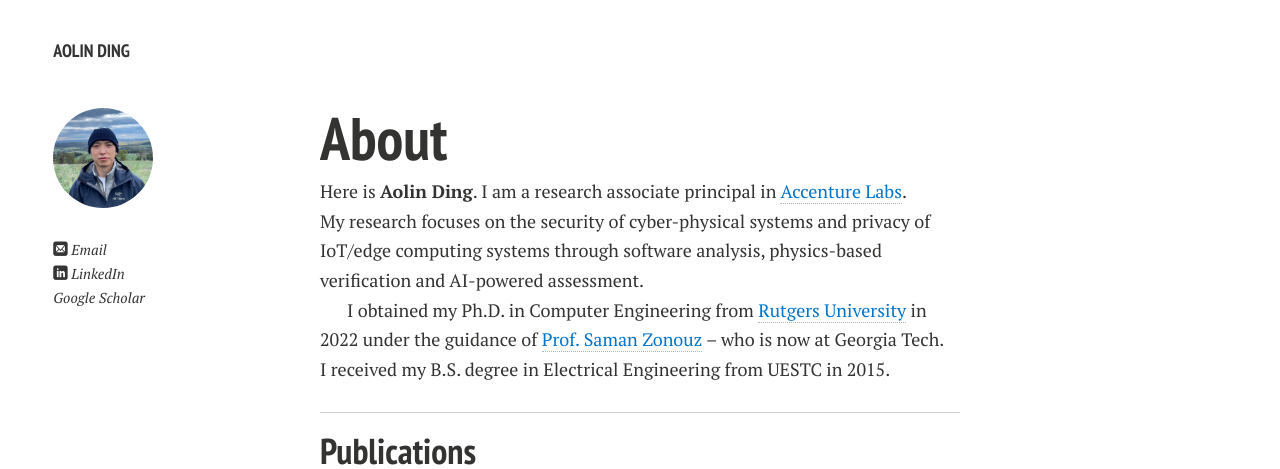
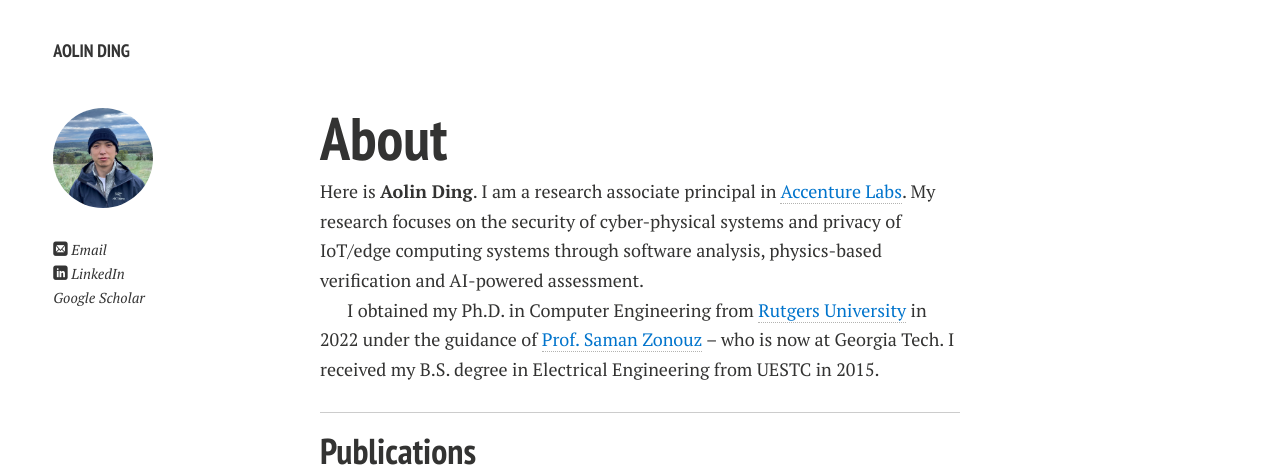
Before and after one commit to aolind/aolind.github.io, a Jekyll site: the page built from index.md, in a window 1280 px wide. Shown: the top 469 px of the page. Built offline with Jekyll 4.4.1, drawn with Linux system fonts in a browser that asks for light colours; nearby versions of some CDN libraries; comment, search, counter and statistics services are not loaded; a style sheet for code colours, icons or effects is not loaded; our own code applies the rules of GitHub Pages for plain Markdown files.

Commit message:
Fix formats

```diff
--- a/index.md
+++ b/index.md
@@ -4,11 +4,9 @@ layout: page
 
 # About
 
-Here is **Aolin Ding**. I am a research associate principal in [<font color='0074cc'>Accenture Labs</font>](https://www.accenture.com/us-en/about/accenture-labs-index).\
-My research focuses on the security of cyber-physical systems and privacy of IoT/edge computing systems through software analysis, physics-based verification and AI-powered assessment.
+Here is **Aolin Ding**. I am a research associate principal in [<font color='0074cc'>Accenture Labs</font>](https://www.accenture.com/us-en/about/accenture-labs-index). My research focuses on the security of cyber-physical systems and privacy of IoT/edge computing systems through software analysis, physics-based verification and AI-powered assessment.
 
-I obtained my Ph.D. in Computer Engineering from [<font color='0074cc'>Rutgers University</font>](https://www.ece.rutgers.edu/) in 2022 under the guidance of [<font color='0074cc'>Prof. Saman Zonouz</font>](https://sites.google.com/site/samanzonouz4n6/saman-zonouz) – who is now at Georgia Tech.\
-I received my B.S. degree in Electrical Engineering from UESTC in 2015.
+I obtained my Ph.D. in Computer Engineering from [<font color='0074cc'>Rutgers University</font>](https://www.ece.rutgers.edu/) in 2022 under the guidance of [<font color='0074cc'>Prof. Saman Zonouz</font>](https://sites.google.com/site/samanzonouz4n6/saman-zonouz) – who is now at Georgia Tech. I received my B.S. degree in Electrical Engineering from UESTC in 2015.
 
 ---
 
```
